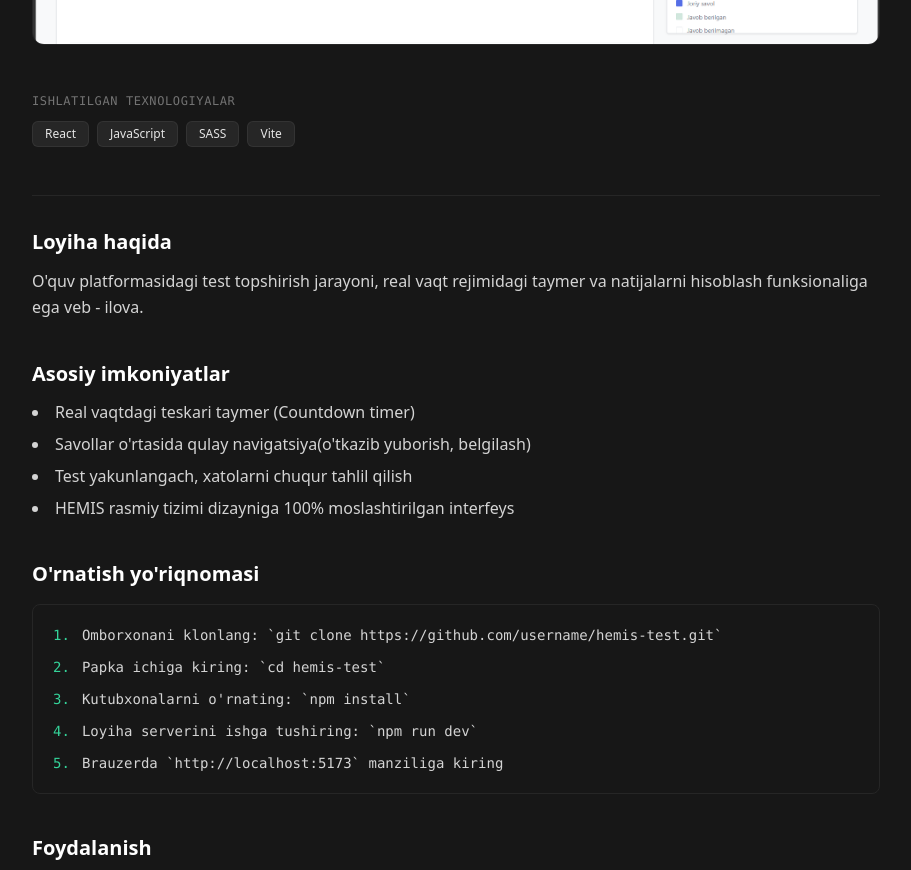
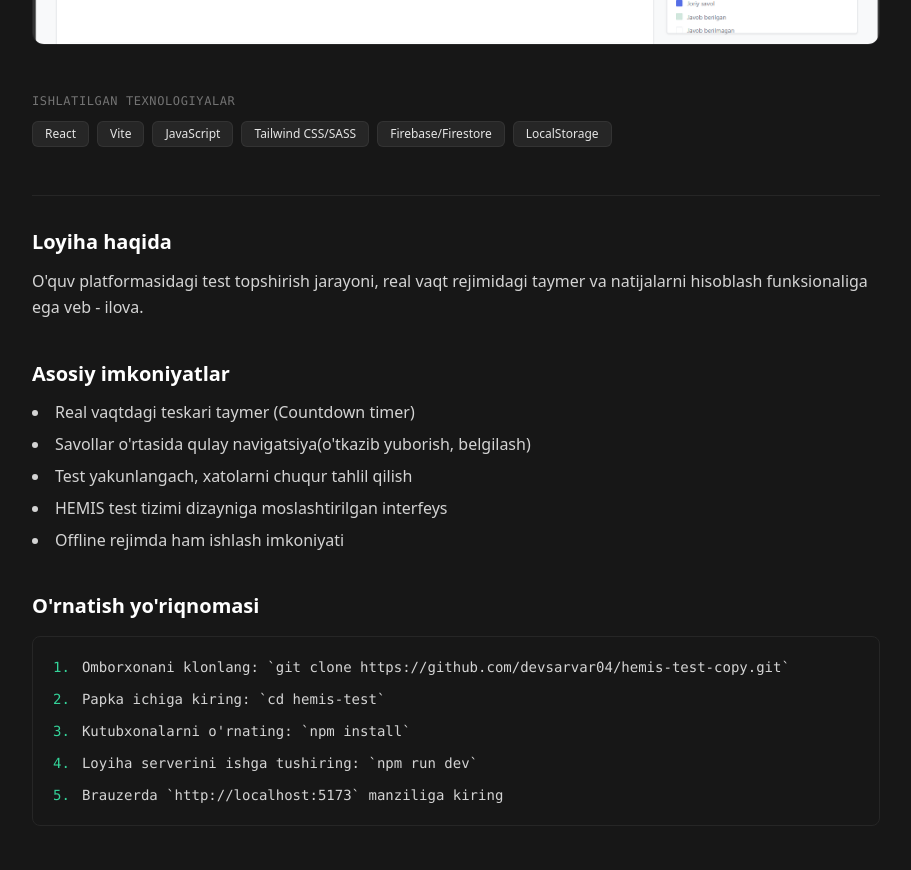
Before and after one commit to devsarvar04/portfolio, a React (Vite) app: page /projects/hemis-test in a window 1280 px wide. Shown: the part 640-1510 px from the top of the page, without its empty margins (184-1095 px from the left). Built offline with nearby package versions, Linux system fonts and the light colour scheme.

Commit message:
ma'lumotlar to'g'irlandi va yetishmayotgan ma'lumotlar to'ldirildi

```diff
--- a/index.html
+++ b/index.html
@@ -4,7 +4,7 @@
     <meta charset="UTF-8" />
     <link rel="icon" type="image/svg+xml" href="/favicon.svg" />
     <meta name="viewport" content="width=device-width, initial-scale=1.0" />
-    <title>my-portfolio</title>
+    <title>devsarvar's portfolio</title>
   </head>
   <body>
     <div id="root"></div>
--- a/src/data/projects.js
+++ b/src/data/projects.js
@@ -8,25 +8,22 @@ export const projectsData = [
         subtitle: 'Brauzer Kengaytmasi (Browser Extension)',
         desc: "Veb-sahifalardagi matnlarni tezkor va qulay tarjima qilish uchun mo'ljallangan zamonaviy brauzer kengaytmasi.",
         image: project1Img,
-        tags: ['React', 'JavaScript', 'Chrome API', 'CSS3'],
+        tags: ['React', 'Vite', 'JavaScript', 'Tailwind CSS/SASS'],
         github: 'none',
         demo: 'https://microsoftedge.microsoft.com/addons/detail/tarjimon-pro/fifmbpgakandnhofknehkklpfaidajfl',
         features: [
             'Tanlangan matnni belgilanganda avtomatik tarjima qilish',
-            "Pop-up darchasida so'zlar lug'ati va talaffuz audiosi",
-            "Qorong'i(Dark) va yorug' (Light) rejimlar",
-            'Tezkor klavishlar (Hotkeys) orqali boshqaruv'
+            "Yozilgan matnlarni shu joyning o'zida tarjima qilish"
         ],
         installation: [
-            'Omborxonani klonlang: `git clone https://github.com/username/tarjimon-pro.git`',
-            'Loyiha papkasiga kiring: `cd tarjimon-pro`',
-            "Kutubxonalarni o'rnating: `npm install`",
-            'Kengaytmani build qiling: `npm run build`',
-            'Chrome brauzerida `chrome://extensions` sahifasini oching',
-            "'Developer mode' (Dasturchi rejimi)ni yoqing",
-            "'Load unpacked' tugmasini bosib, hosil bo'lgan `dist` papkasini tanlang"
+            'Microsoft Edge brauzeriga kiring',
+            "Yuqori o'ng burchakda 'Extension(Расширения)' tugmasini bosing",
+            "'Get extensions for Microsoft Edge(Получить расширения для Microsoft Edge)' bo'limiga kiring",
+            "'Tarjimon Pro' deb qidiring",
+            'Chiqqan extensionni yuklab oling va kengaytma brauzeringizda avtomatik ishlashni boshlaydi',
+            '🚫 Git Hub repo uchun ruxsat berilmagan'
         ],
-        usage: "Har qanday veb-saytda kerakli matnni belgilang (highlight qiling) va paydo bo'lgan Tarjimon Pro belgisini bosing yoki `Alt + T` tugmalar birikmasidan foydalaning."
+        usage: "Har qanday veb-saytda kerakli matnni belgilang (highlight qiling) va o'zbek tiliga avtomatik tarjima qilinadi, matnlar bilan ishlaganda ham yozgan matningizni tarjima qilish uchun tugma chiqadi hamda xohlagan tilingizga shu zahoti tarjima qiling."
     },
     {
         id: 'hemis-test',
@@ -34,17 +31,18 @@ export const projectsData = [
         subtitle: "O'quv Test Platformasi",
         desc: "O'quv platformasidagi test topshirish jarayoni, real vaqt rejimidagi taymer va natijalarni hisoblash funksionaliga ega veb - ilova.",
         image: project2Img,
-        tags: ['React', 'JavaScript', 'SASS', 'Vite'],
-        github: 'https://github.com/username/hemis-test',
+        tags: ['React', 'Vite', 'JavaScript', 'Tailwind CSS/SASS', 'Firebase/Firestore', 'LocalStorage'],
+        github: 'https://github.com/devsarvar04/hemis-test-copy',
         demo: 'https://gost-testi.netlify.app/',
         features: [
             'Real vaqtdagi teskari taymer (Countdown timer)',
             "Savollar o'rtasida qulay navigatsiya(o'tkazib yuborish, belgilash)",
             'Test yakunlangach, xatolarni chuqur tahlil qilish',
-            'HEMIS rasmiy tizimi dizayniga 100% moslashtirilgan interfeys'
+            'HEMIS test tizimi dizayniga moslashtirilgan interfeys',
+            'Offline rejimda ham ishlash imkoniyati'
         ],
         installation: [
-            'Omborxonani klonlang: `git clone https://github.com/username/hemis-test.git`',
+            'Omborxonani klonlang: `git clone https://github.com/devsarvar04/hemis-test-copy.git`',
             'Papka ichiga kiring: `cd hemis-test`',
             "Kutubxonalarni o'rnating: `npm install`",
             'Loyiha serverini ishga tushiring: `npm run dev`',
--- a/src/pages/About.jsx
+++ b/src/pages/About.jsx
@@ -13,7 +13,7 @@ import {
 import {
     SiSass,
     SiVite,
-    // SiTailwindcss
+    SiTailwindcss
 } from 'react-icons/si';
 import { TbApi } from 'react-icons/tb';
 
@@ -25,7 +25,7 @@ export default function About() {
         { name: "JavaScript", icon: FaJs, color: "text-yellow-400" },
         { name: "React.js", icon: FaReact, color: "text-sky-400" },
         { name: "Vite", icon: SiVite, color: "text-purple-400" },
-        // { name: "Tailwind CSS", icon: SiTailwindcss, color: "text-teal-400" },
+        { name: "Tailwind CSS", icon: SiTailwindcss, color: "text-teal-400" },
         { name: "Git", icon: FaGitAlt, color: "text-orange-600" },
         { name: "GitHub", icon: FaGithub, color: "text-white" },
         { name: "REST API", icon: TbApi, color: "text-emerald-400" },
```
